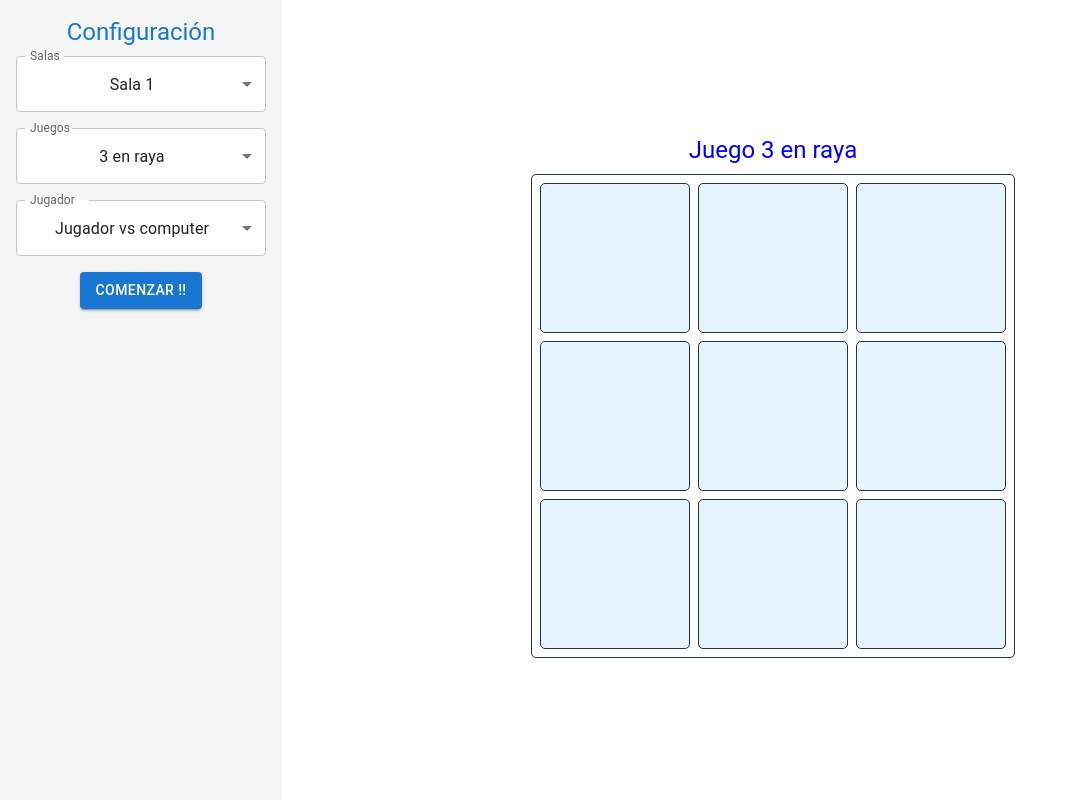
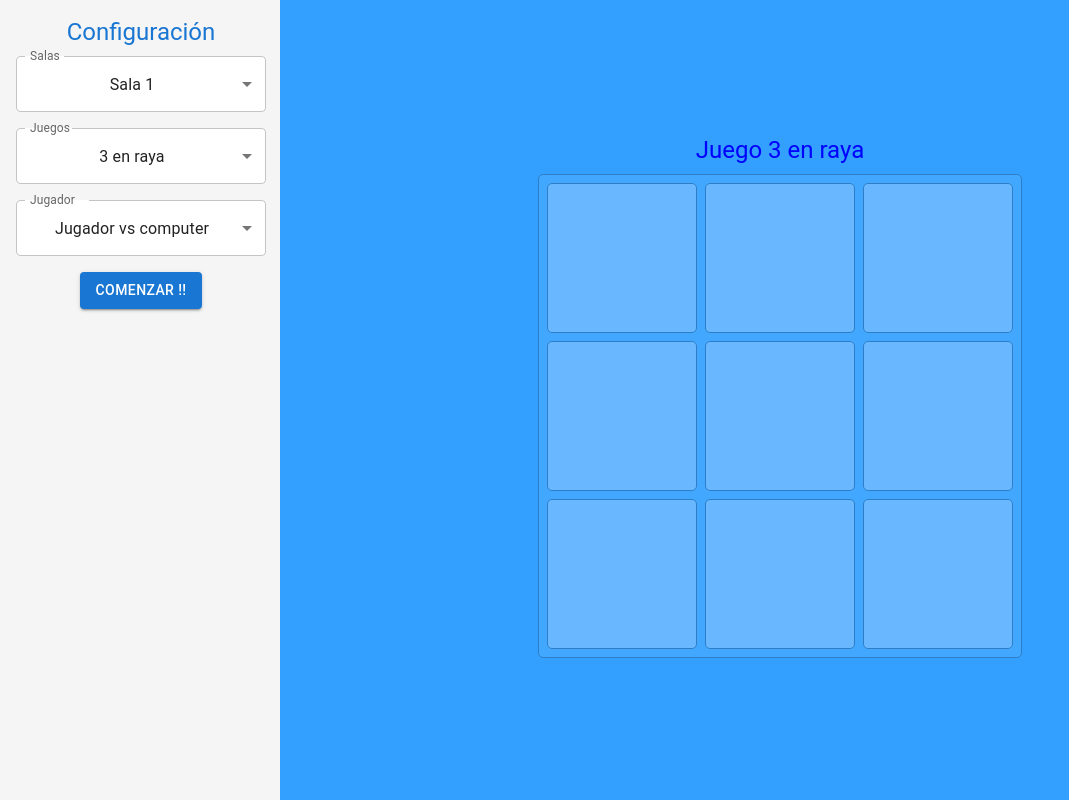
Before and after one commit to JasonRodriguezGarcia/PlayArena, a React (Vite) app in the folder frontend/: page / in a window 1280 px wide. Shown: the whole page, without its empty margins (0-1069 px from the left). Built offline with nearby package versions, Linux system fonts and the light colour scheme.

Commit message:
Cell&board logic completed, next step start with backend

```diff
--- a/frontend/src/components/PlayArena.jsx
+++ b/frontend/src/components/PlayArena.jsx
@@ -14,7 +14,39 @@ import {
 } from '@mui/material';
 
 const PlayArena = () => {
-    const [board, setBoard] = useState(['', '', '', '', '', '', '', '', ''])
+    const [playerMark, setPlayerMark] = useState('X')
+    const [variables, setVariables] = useState([
+        {
+            element: "Config Column",
+            backgroundcolor: "#f5f5f5"
+        },
+        {
+            element: "Board Column",
+            backgroundcolor: "##339fff",
+            cellBackgroundcolor: "#e6f4ff",
+            opacity: 0.3
+        }
+    ])
+// Tonos más oscuros similares a #e6f4ff:
+// Nombre	Hex	Descripción
+// Ligero	#cce8ff	Un poco más oscuro
+// Medio	#99d1ff	Azul cielo claro
+// Oscuro	#66baff	Azul moderado, más notorio
+// Más oscuro	#339fff	Azul brillante pero más intenso
+// Muy oscuro	#007acc	Azul profundo, aún legible
+
+
+    const [board, setBoard] = useState([
+        {cellContent: '', disabled: false},
+        {cellContent: '', disabled: false},
+        {cellContent: '', disabled: false},
+        {cellContent: '', disabled: false},
+        {cellContent: '', disabled: false},
+        {cellContent: '', disabled: false},
+        {cellContent: '', disabled: false},
+        {cellContent: '', disabled: false},
+        {cellContent: '', disabled: false}
+    ])
     const [salas, setSalas] = useState(['Sala 1', 'Sala 2', 'Sala 3'])
     const [sala, setSala] = useState(salas[0])
     const [juegos, setJuegos] = useState(['3 en raya', 'Conecta 4', 'Hundir la flota'])
@@ -23,6 +55,9 @@ const PlayArena = () => {
     const [jugador, setJugador] = useState(jugadores[0])
     const [textoInicio, setTextoInicio] = useState(['Comenzar !!', 'Cancelar !!'])
     const [textoComenzar, setTextoComenzar] = useState(textoInicio[0])
+    const [panelDisabled, setPanelDisabled] = useState(true)
+    const [mensajeTurno, setMensajeTurno] = useState(['Su turno (X)','Turno otro Jugador (O)'])
+    const [turno, setTurno] = useState(0)
 
     const salasSelect =  salas.map((sala, index) => (
         <MenuItem key={index} value={sala}>{sala}</MenuItem>
@@ -53,18 +88,43 @@ const PlayArena = () => {
 
     const handleComenzar = () => {
         console.log("textoComenzar: ", textoComenzar)
-        if(textoComenzar === 'Comenzar !!')
+        if(textoComenzar === 'Comenzar !!') {
             setTextoComenzar('Cancelar !!')
+            setPanelDisabled(false)
+        }
+        else {
+            setTextoComenzar('Comenzar !!')
+            setPanelDisabled(true)
+        }
+
+    }
+
+    const handleCellClick = (cell) => {
+        if (panelDisabled)
+            return
+        console.log("Celda presionada: ", cell)
+        if (board[cell].disabled)
+            console.log("celda desactivada")
         else
-            setTextoComenzar('Comenzar !!')
-        debugger
+            console.log("CELDA ACTIVADA")
+        const newBoard = [...board]
+        newBoard[cell] = {
+            cellContent: "X",
+            disabled: true
+        }
+        setBoard(newBoard)
+        if (turno === 1)
+            setTurno(0)
+        else
+            setTurno(1)
     }
     return (
         <>
-        <Box sx={{display: 'grid', height: '100vh', gridTemplateColumns: 'minmax(250px, 2fr) 10fr', gap: 2,
+        <Box sx={{display: 'grid', height: '100vh', gridTemplateColumns: 'minmax(250px, 2fr) 10fr', gap: "30px",
             userSelect: "none"
          }}>
-            <Box sx={{ width: "100%", padding: 2, backgroundColor: "#f5f5f5" }}>
+            {/* Config column */}
+            <Box sx={{ width: "100%", padding: 2, backgroundColor: variables[0].backgroundcolor }}>
                 <Typography variant="h5" color="primary" gutterBottom>
                     Configuración
                 </Typography>
@@ -111,24 +171,38 @@ const PlayArena = () => {
                     {textoComenzar}
                 </Button>
             </Box>
-            <Box sx={{display: "flex", flexDirection: "column", alignItems: "center", justifyContent: "center"}}>
+            {/* Board column */}
+            <Box sx={{display: "flex", flexDirection: "column", alignItems: "center", justifyContent: "center",
+                backgroundColor: "#339fff"
+            }}>
                 <Typography variant="h5" component="div"
                     sx={{margin: "0 0 1 0",  color: "blue"}}
                 >
                     Juego {juego}
                 </Typography>
                 <Box sx={{display: "grid", gridTemplateColumns: "repeat(3, 150px)", gridTemplateRows: "repeat(3, 150px)",
-                    gap: 1, p: 1, m: 1, border: "1px solid", borderRadius: "5px"
+                    gap: 1, p: 1, m: 1, border: "1px solid", borderRadius: "5px",
+                    backgroundColor: "#66baff", opacity: panelDisabled ? 0.3 : null
+
                 }}>
                         {board && board.map((cell, index) => (
-                    <Box key={index} sx={{border: "1px solid", borderRadius: "5px", alignContent: "center",
-                        backgroundColor: "#e6f4ff"}}
-                    >
-                            <p>{cell}</p>
-                    </Box>
+                            <Box key={index} sx={{border: "1px solid", borderRadius: "5px", alignContent: "center",
+                                    backgroundColor: variables[1].cellBackgroundcolor,
+                                    opacity: cell.disabled ? variables[1].opacity : null,
+                                    fontSize: "60px", lineHeight: "30px", fontWeight: "bold"
+                                }}
+                                onClick={()=> handleCellClick(index)}
+                            >
+                                    <p>{cell.cellContent}</p>
+                            </Box>
                         ))}
                 </Box>
 
+                <Typography variant="h5" component="div"
+                    sx={{margin: "0 0 1 0",  color: "white"}}
+                >
+                    {panelDisabled ? null : mensajeTurno[turno]}
+                </Typography>
 
             </Box>
         </Box>
```
